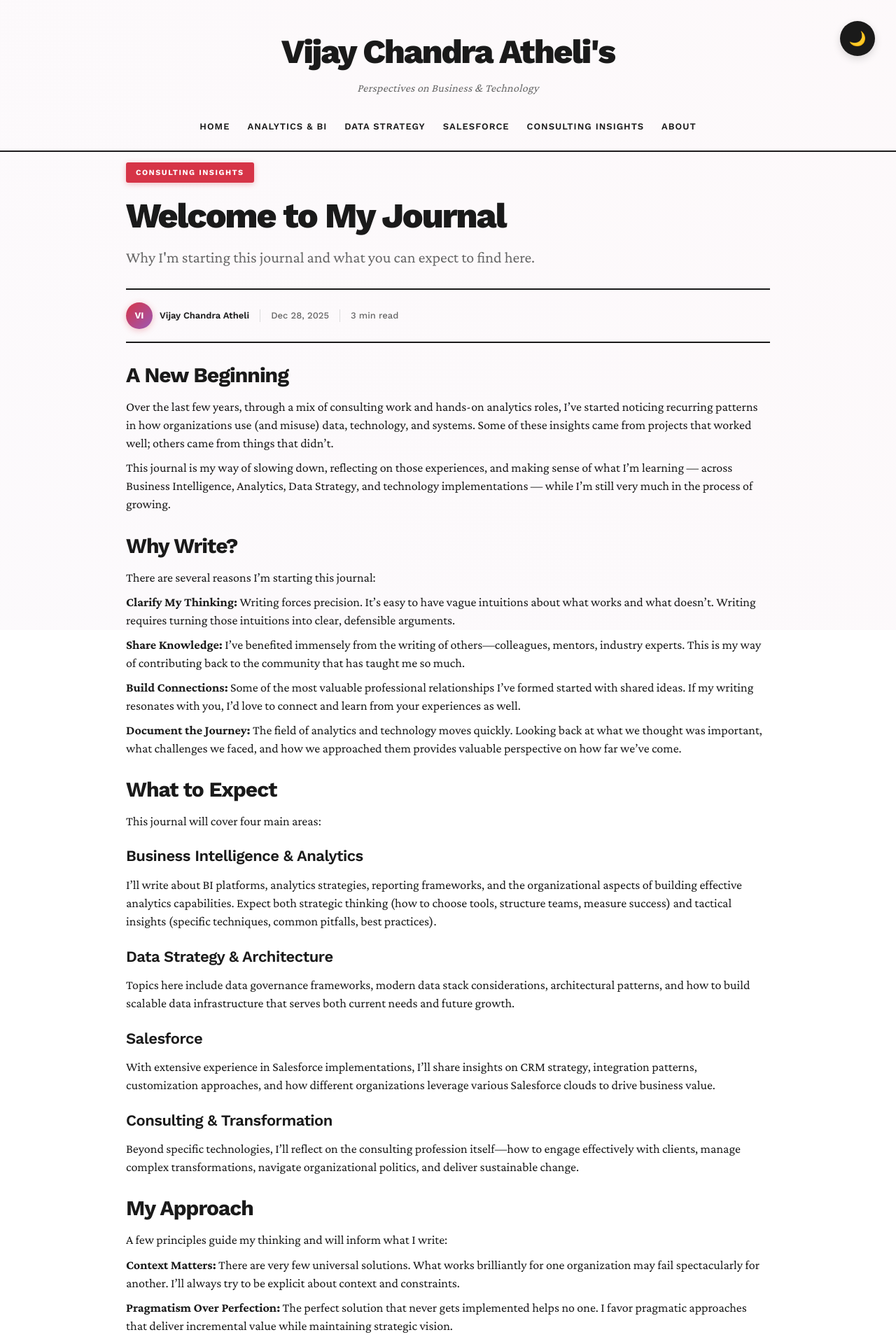
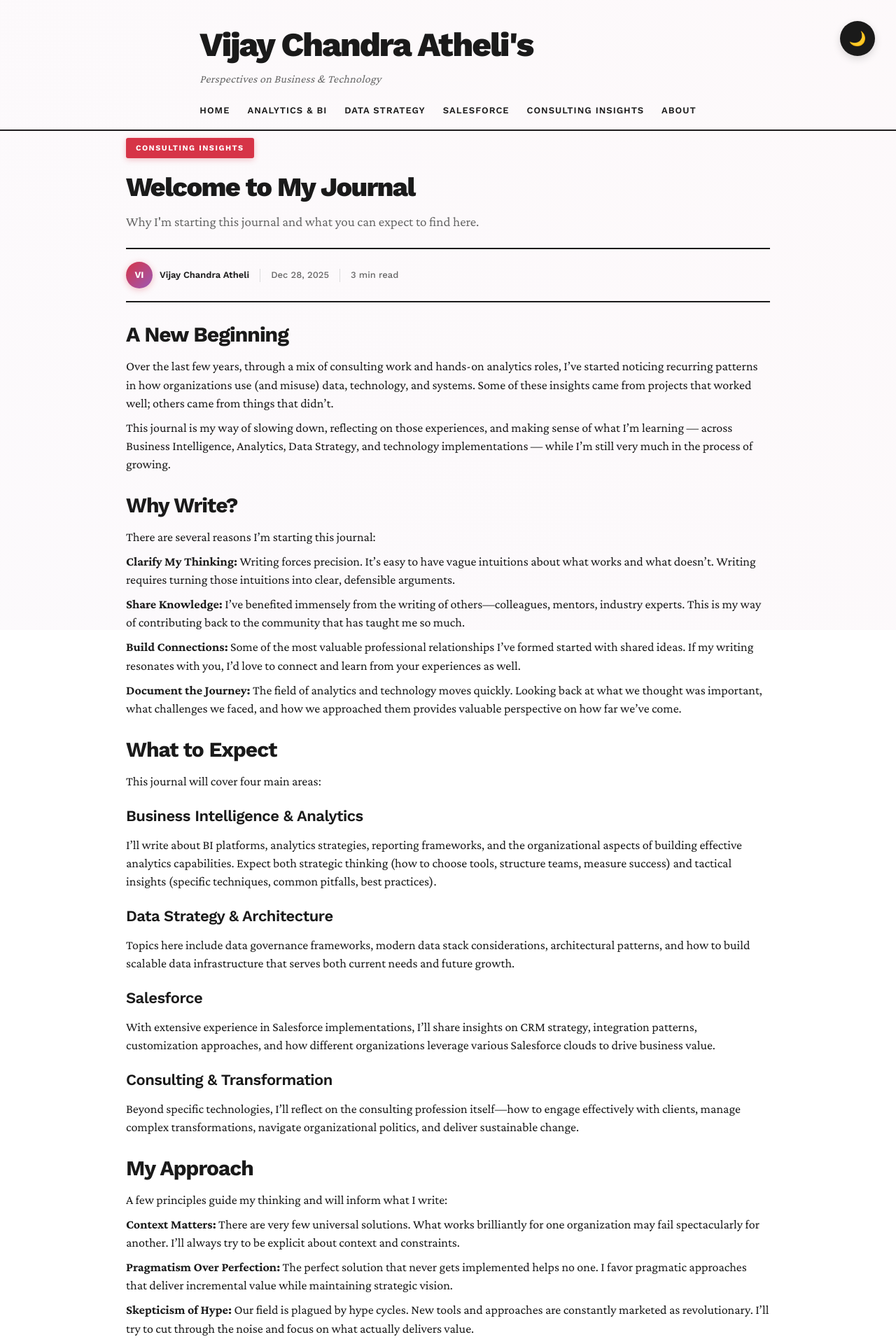
Before and after one commit to VijayChandraAtheli/vijaychandraatheli.com, a Jekyll site: the page built from _posts/2025-12-28-welcome-to-my-journal.md, in a window 1280 px wide. Shown: the top 1920 px of the page at 70% size. Built offline with Jekyll 4.4.1, drawn with Linux system fonts in a browser that asks for light colours.

Commit message:
Optimize article layout: title + content visible above fold

```diff
--- a/assets/css/main.css
+++ b/assets/css/main.css
@@ -113,33 +113,13 @@ body.header-is-sticky .theme-toggle {
 }
 
 /* ==========================================================================
-   HEADER
+   HEADER - REDUCED VERTICAL SPACE (~7% reduction)
    ========================================================================== */
 
 header {
     max-width: 100%;
-    padding: 40px 40px 25px 40px;
-    margin: 0 0 15px 0;
-    text-align: center;
-    border-bottom: 2px solid var(--dark);
-    background: var(--light);
-    transition: all 0.3s ease;
-    z-index: 999;
-}
-
-body.dark-mode header {
-    border-bottom-color: #333;
-    background: var(--light);
-}
-
-/* ==========================================================================
-   HEADER - ALWAYS FLEXBOX, SMOOTH TRANSITIONS
-   ========================================================================== */
-
-header {
-    max-width: 100%;
-    padding: 40px 40px 25px 40px;
-    margin: 0 0 15px 0;
+    padding: 30px 40px 18px 40px;  /* REDUCED from 40px 40px 25px 40px */
+    margin: 0 0 10px 0;              /* REDUCED from 0 0 15px 0 */
     border-bottom: 2px solid var(--dark);
     background: var(--light);
     z-index: 999;
@@ -185,7 +165,7 @@ body.dark-mode header.sticky {
     font-family: 'Work Sans', sans-serif;
     font-size: 48px;
     font-weight: 800;
-    margin-bottom: 8px;
+    margin-bottom: 5px;  /* REDUCED from 8px */
     letter-spacing: -2px;
     opacity: 1;
     max-height: 200px;
@@ -212,7 +192,7 @@ header.sticky .site-title {
     font-family: 'Crimson Pro', serif;
     font-size: 16px;
     color: var(--gray);
-    margin-bottom: 18px;
+    margin-bottom: 13px;  /* REDUCED from 18px */
     font-style: italic;
     letter-spacing: 0.3px;
     line-height: 1.4;
@@ -262,7 +242,7 @@ nav {
     display: flex;
     gap: 25px;
     justify-content: center;
-    padding-top: 16px;
+    padding-top: 11px;  /* REDUCED from 16px */
     flex-wrap: wrap;
     transition: padding 0.3s cubic-bezier(0.23, 1, 0.32, 1),
                 gap 0.3s ease;
@@ -648,7 +628,7 @@ body.dark-mode .article-card:hover {
 }
 
 .article-header {
-    margin-bottom: 28px;
+    margin-bottom: 22px;  /* REDUCED from 28px - tighter spacing to content */
 }
 
 .category-badge {
@@ -668,11 +648,11 @@ body.dark-mode .article-card:hover {
 
 .article-title {
     font-family: 'Work Sans', sans-serif;
-    font-size: 50px;
+    font-size: 38px;  /* REDUCED from 50px - allows title + content above fold */
     font-weight: 800;
-    line-height: 1.08;
-    letter-spacing: -2px;
-    margin-bottom: 18px;
+    line-height: 1.15;  /* INCREASED from 1.08 - better readability for multi-line */
+    letter-spacing: -1.5px;  /* REDUCED from -2px - less aggressive */
+    margin-bottom: 14px;  /* REDUCED from 18px */
     animation: slideIn 0.8s ease;
 }
 
@@ -688,10 +668,10 @@ body.dark-mode .article-card:hover {
 }
 
 .article-subtitle {
-    font-size: 22px;
+    font-size: 19px;  /* REDUCED from 22px - proportional to title reduction */
     color: var(--gray);
     line-height: 1.4;
-    margin-bottom: 28px;
+    margin-bottom: 24px;  /* REDUCED from 28px */
     font-weight: 400;
 }
 
@@ -753,7 +733,7 @@ body.dark-mode .article-meta {
    ========================================================================== */
 
 .article-content {
-    margin: 28px 0 40px 0;
+    margin: 18px 0 40px 0;  /* REDUCED from 28px → 22px → 18px - minimal gap to first paragraph */
 }
 
 .article-content p {
@@ -1010,7 +990,7 @@ body.dark-mode .article-footer {
     }
 
     header {
-        padding: 35px 30px 22px 30px;
+        padding: 28px 30px 16px 30px;  /* REDUCED for tablet */
     }
 
     header.sticky {
@@ -1033,8 +1013,8 @@ body.dark-mode .article-footer {
     }
 
     .article-title {
-        font-size: 38px;
-        letter-spacing: -1.5px;
+        font-size: 34px;  /* REDUCED proportionally from 38px */
+        letter-spacing: -1.3px;
     }
 }
 
@@ -1048,8 +1028,8 @@ body.dark-mode .article-footer {
     }
 
     header {
-        padding: 30px 20px 18px 20px;
-        margin-bottom: 12px;
+        padding: 22px 20px 14px 20px;  /* REDUCED for mobile */
+        margin-bottom: 10px;            /* REDUCED for mobile */
     }
 
     header.sticky {
@@ -1072,17 +1052,17 @@ body.dark-mode .article-footer {
     .site-title {
         font-size: 28px;
         letter-spacing: -1px;
-        margin-bottom: 6px;
+        margin-bottom: 4px;  /* REDUCED for mobile */
     }
 
     .site-tagline {
         font-size: 14px;
-        margin-bottom: 14px;
+        margin-bottom: 10px;  /* REDUCED for mobile */
     }
 
     nav {
         gap: 14px;
-        padding-top: 12px;
+        padding-top: 9px;  /* REDUCED for mobile */
     }
 
     nav a {
@@ -1108,12 +1088,12 @@ body.dark-mode .article-footer {
     }
 
     .article-title {
-        font-size: 32px;
+        font-size: 30px;  /* REDUCED proportionally from 32px */
         letter-spacing: -1px;
     }
 
     .article-subtitle {
-        font-size: 18px;
+        font-size: 17px;  /* REDUCED proportionally from 18px */
     }
 
     .article-content h2 {
@@ -1168,7 +1148,7 @@ body.dark-mode .article-footer {
     }
 
     .article-title {
-        font-size: 28px;
+        font-size: 26px;  /* REDUCED proportionally from 28px */
     }
 
     .card-title {
```
